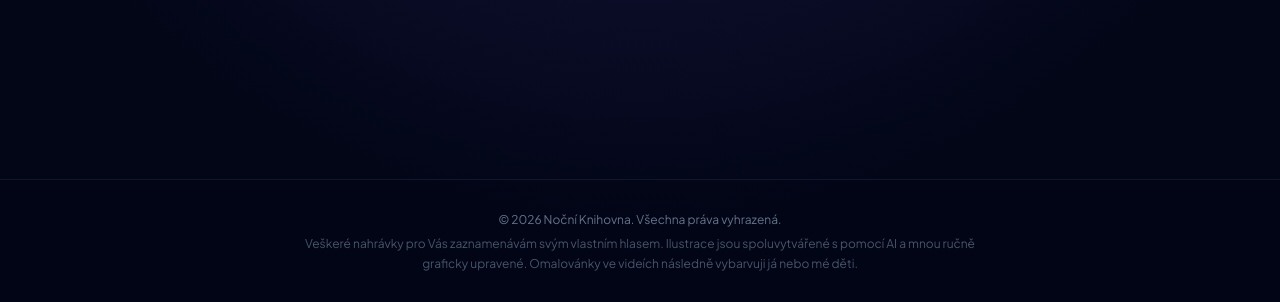
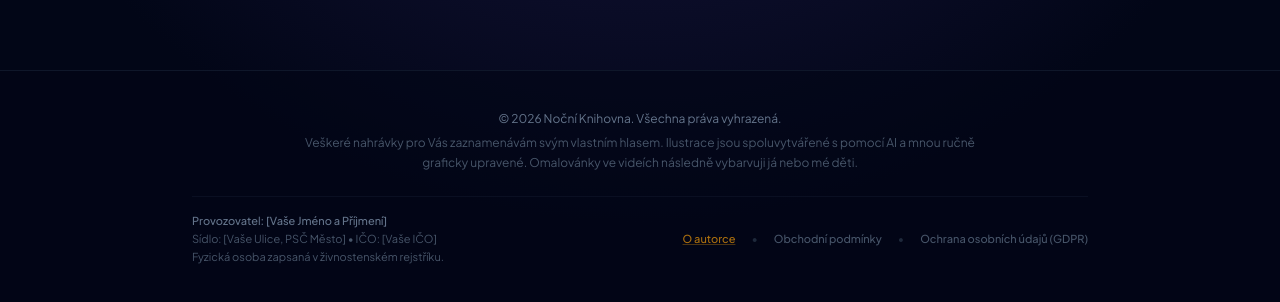
Before and after one commit to onlinejitka/NocniKnihovna, a React (Vite) app: page /1 in a window 1280 px wide. Shown: the part 495-797 px from the top of the page. Built offline with nearby package versions, Linux system fonts and the light colour scheme; no server answers.

Commit message:
Update App.jsx

```diff
--- a/src/App.jsx
+++ b/src/App.jsx
@@ -130,12 +130,42 @@ export default function App() {
           </Routes>
         </main>
 
-        {/* OPRAVENO: Kompletně přepsaná patička s přesným popisem autorského procesu */}
-        <footer className="border-t border-slate-900 bg-slate-950/60 text-slate-500 py-8 text-center text-xs mt-auto px-4 space-y-1.5">
-          <p>© {new Date().getFullYear()} Noční Knihovna. Všechna práva vyhrazená.</p>
-          <p className="text-slate-600 max-w-2xl mx-auto leading-relaxed">
-            Veškeré nahrávky pro Vás zaznamenávám svým vlastním hlasem. Ilustrace jsou spoluvytvářené s pomocí AI a mnou ručně graficky upravené. Omalovánky ve videích následně vybarvuji já nebo mé děti.
-          </p>
+        {/* AKTUALIZOVANÁ DVOUÚROVŇOVÁ PATIČKA */}
+        <footer className="border-t border-slate-900 bg-slate-950/60 text-slate-500 py-10 text-center text-xs mt-auto px-4 space-y-6">
+
+          {/* Horní řádek: Autorský příběh */}
+          <div className="space-y-1.5">
+            <p>© {new Date().getFullYear()} Noční Knihovna. Všechna práva vyhrazená.</p>
+            <p className="text-slate-600 max-w-2xl mx-auto leading-relaxed">
+              Veškeré nahrávky pro Vás zaznamenávám svým vlastním hlasem. Ilustrace jsou spoluvytvářené s pomocí AI a mnou ručně graficky upravené. Omalovánky ve videích následně vybarvuji já nebo mé děti.
+            </p>
+          </div>
+
+          {/* Spodní řádek: Fakturační údaje, Profesní odkaz a Dokumenty */}
+          <div className="pt-4 border-t border-slate-900/60 max-w-4xl mx-auto flex flex-col sm:flex-row items-center justify-between gap-4 text-[11px] text-slate-600">
+            {/* Vlevo: Vaše fakturační údaje (Doplňte své jméno, sídlo a IČO) */}
+            <div className="text-center sm:text-left space-y-0.5">
+              <p className="font-medium text-slate-500">Provozovatel: [Vaše Jméno a Příjmení]</p>
+              <p>Sídlo: [Vaše Ulice, PSČ Město] • IČO: [Vaše IČO]</p>
+              <p>Fyzická osoba zapsaná v živnostenském rejstříku.</p>
+            </div>
+
+            {/* Vpravo: Odkazy na dokumenty a Váš osobní profesní web */}
+            <div className="flex flex-wrap justify-center sm:justify-end gap-x-4 gap-y-2 font-medium">
+              <a href="https://[vas-profesni-web].cz" target="_blank" rel="noopener noreferrer" className="text-amber-500/70 hover:text-amber-400 transition underline decoration-amber-500/30">
+                O autorce
+              </a>
+              <span className="text-slate-800 hidden sm:inline">•</span>
+              <a href="#" target="_blank" rel="noopener noreferrer" className="hover:text-slate-400 transition">
+                Obchodní podmínky
+              </a>
+              <span className="text-slate-800">•</span>
+              <a href="#" target="_blank" rel="noopener noreferrer" className="hover:text-slate-400 transition">
+                Ochrana osobních údajů (GDPR)
+              </a>
+            </div>
+          </div>
+
         </footer>
       </div>
     </Router>
```
